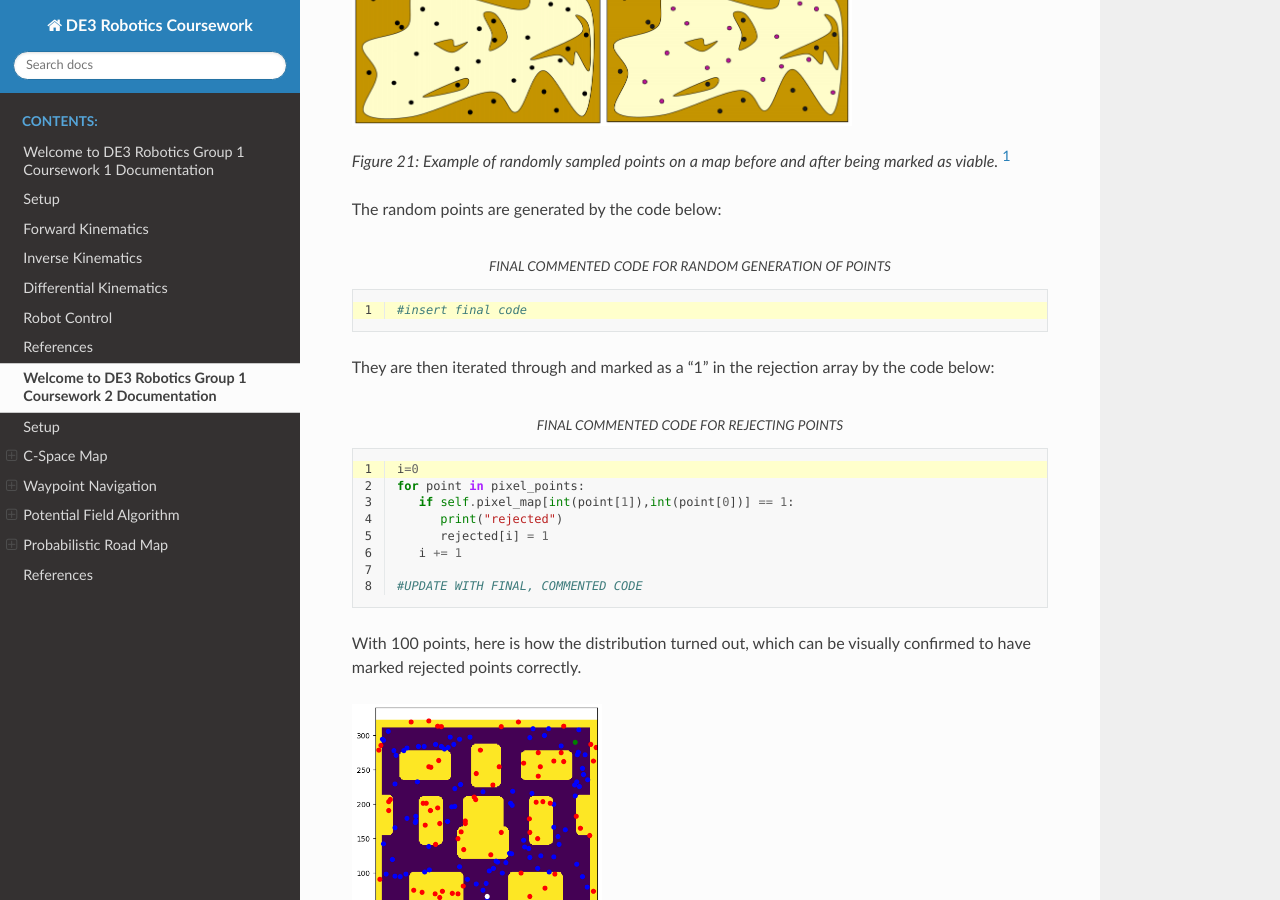
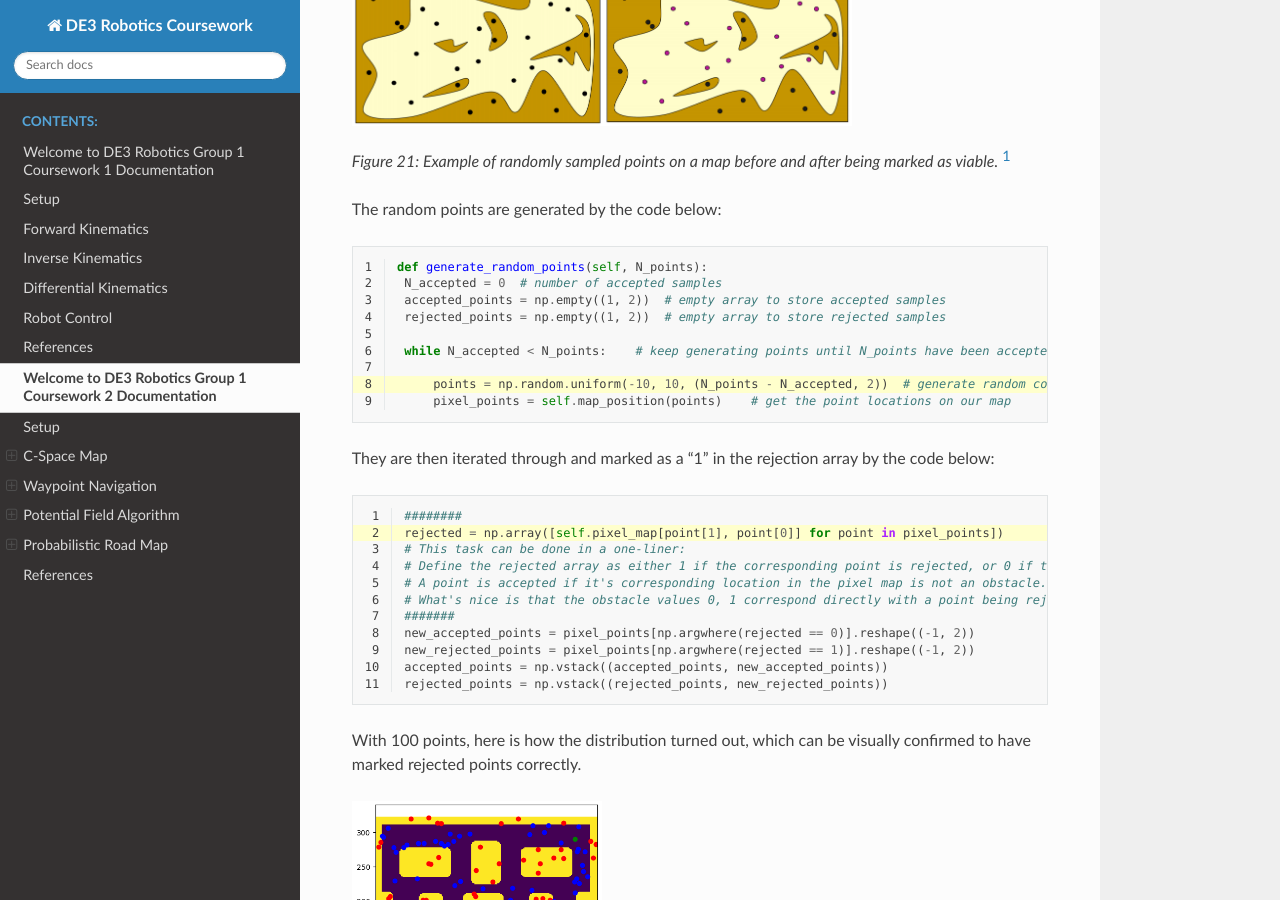
Before and after one commit to oliver-veal/robotics-coursework, a Sphinx documentation site: the page built from docs/source/coursework2.rst, in a window 1280 px wide and 900 px high, scrolled down 21319 px. Built offline with Sphinx 7.4.7 and the Read the Docs theme 2.0.0, drawn with Linux system fonts in a browser that asks for light colours.

Commit message:
Coursework 2 updates

```diff
--- a/docs/source/coursework2.rst
+++ b/docs/source/coursework2.rst
@@ -714,27 +714,35 @@ The random points are generated by the code below:
 
 .. code-block:: python
    :linenos:
-   :caption: FINAL COMMENTED CODE FOR RANDOM GENERATION OF POINTS
-   :emphasize-lines: 1
+   :emphasize-lines: 8
 
-   #insert final code
+   def generate_random_points(self, N_points):
+    N_accepted = 0  # number of accepted samples
+    accepted_points = np.empty((1, 2))  # empty array to store accepted samples
+    rejected_points = np.empty((1, 2))  # empty array to store rejected samples
+
+    while N_accepted < N_points:    # keep generating points until N_points have been accepted
+
+        points = np.random.uniform(-10, 10, (N_points - N_accepted, 2))  # generate random coordinates
+        pixel_points = self.map_position(points)    # get the point locations on our map
 
 They are then iterated through and marked as a "1" in the rejection array by the code below:
 
 .. code-block:: python
    :linenos:
-   :caption: FINAL COMMENTED CODE FOR REJECTING POINTS
-   :emphasize-lines: 1
+   :emphasize-lines: 2
 
-   i=0
-   for point in pixel_points:
-      if self.pixel_map[int(point[1]),int(point[0])] == 1:
-         print("rejected")
-         rejected[i] = 1
-      i += 1
-
-   #UPDATE WITH FINAL, COMMENTED CODE
-
+   ########
+   rejected = np.array([self.pixel_map[point[1], point[0]] for point in pixel_points])
+   # This task can be done in a one-liner:
+   # Define the rejected array as either 1 if the corresponding point is rejected, or 0 if the point is accepted.
+   # A point is accepted if it's corresponding location in the pixel map is not an obstacle.
+   # What's nice is that the obstacle values 0, 1 correspond directly with a point being rejected 0, 1
+   #######
+   new_accepted_points = pixel_points[np.argwhere(rejected == 0)].reshape((-1, 2))
+   new_rejected_points = pixel_points[np.argwhere(rejected == 1)].reshape((-1, 2))
+   accepted_points = np.vstack((accepted_points, new_accepted_points))
+   rejected_points = np.vstack((rejected_points, new_rejected_points))
 
 With 100 points, here is how the distribution turned out, which can be visually confirmed to have marked rejected points correctly.
 
```
